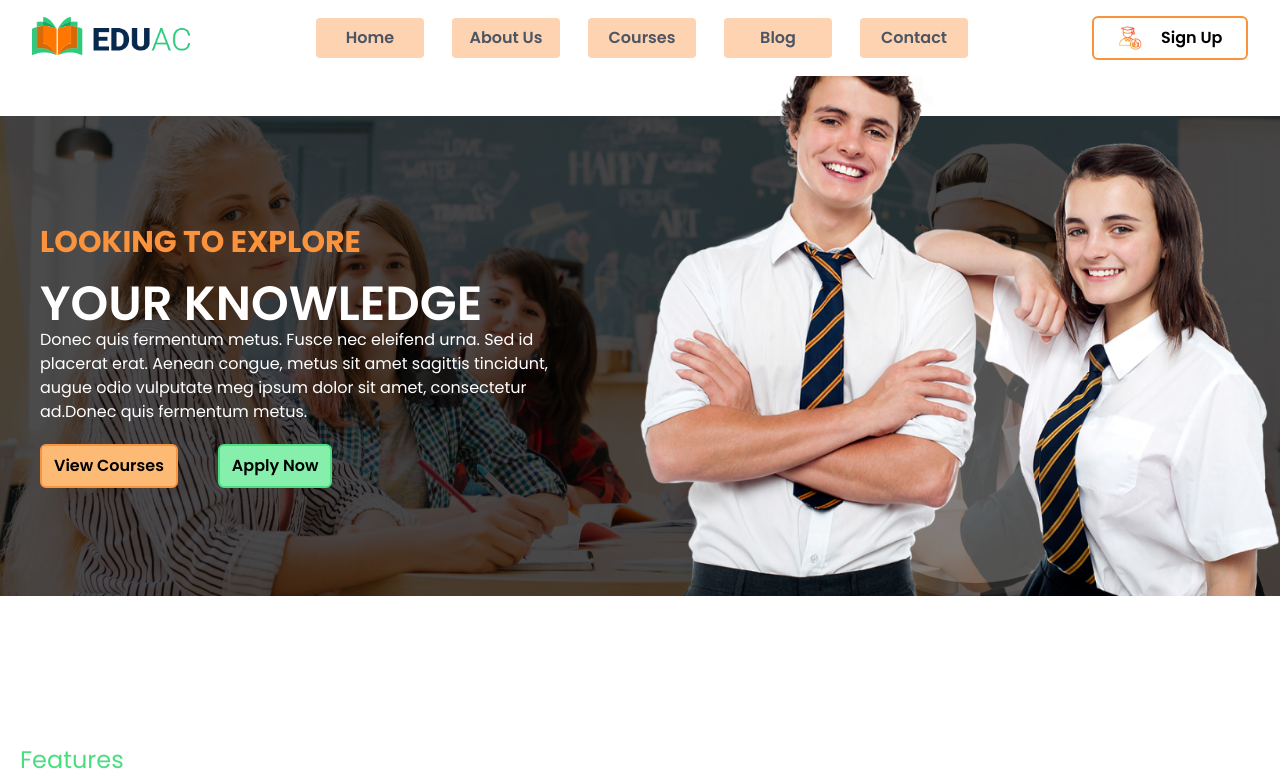
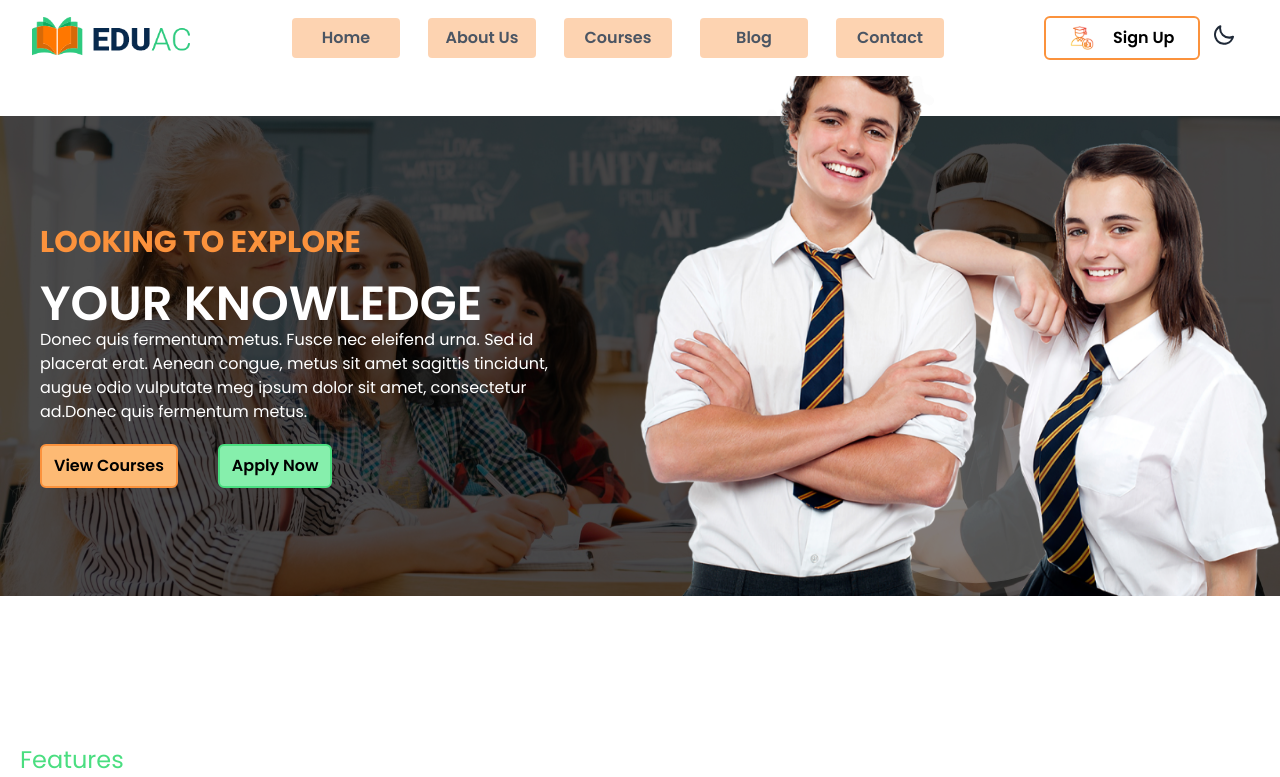
Before and after one commit to RafatSh-hash/Edu.sh, a React (Vite) app: page / in a window 1280 px wide. Shown: the top 777 px of the page. Built offline with nearby package versions, Linux system fonts and the light colour scheme.

Commit message:
Added Toggle Buttons

```diff
--- a/src/Components/Navigation/Navigation.jsx
+++ b/src/Components/Navigation/Navigation.jsx
@@ -27,14 +27,31 @@
                             <li className="text-gray-600 hover:text-black font-semibold w-28 text-center bg-orange-400 bg-opacity-40 rounded-md transition-all duration-500 hover:scale-105 border-2 border-white hover:border-orange-500 hover:bg-white py-2 px-2"><a href="#">Contact</a></li>
                         </ul>
                     </div>
-                    <div className="md:hidden">
+
+
+                    <div className="md:hidden flex items-center justify-center">
+                        <div className='mx-3'>
+                            <label className="swap swap-rotate">
+
+
+                                <input type="checkbox" />
+
+
+                                <svg className="swap-on fill-current w-6 h-6" xmlns="http://www.w3.org/2000/svg" viewBox="0 0 24 24"><path d="M5.64,17l-.71.71a1,1,0,0,0,0,1.41,1,1,0,0,0,1.41,0l.71-.71A1,1,0,0,0,5.64,17ZM5,12a1,1,0,0,0-1-1H3a1,1,0,0,0,0,2H4A1,1,0,0,0,5,12Zm7-7a1,1,0,0,0,1-1V3a1,1,0,0,0-2,0V4A1,1,0,0,0,12,5ZM5.64,7.05a1,1,0,0,0,.7.29,1,1,0,0,0,.71-.29,1,1,0,0,0,0-1.41l-.71-.71A1,1,0,0,0,4.93,6.34Zm12,.29a1,1,0,0,0,.7-.29l.71-.71a1,1,0,1,0-1.41-1.41L17,5.64a1,1,0,0,0,0,1.41A1,1,0,0,0,17.66,7.34ZM21,11H20a1,1,0,0,0,0,2h1a1,1,0,0,0,0-2Zm-9,8a1,1,0,0,0-1,1v1a1,1,0,0,0,2,0V20A1,1,0,0,0,12,19ZM18.36,17A1,1,0,0,0,17,18.36l.71.71a1,1,0,0,0,1.41,0,1,1,0,0,0,0-1.41ZM12,6.5A5.5,5.5,0,1,0,17.5,12,5.51,5.51,0,0,0,12,6.5Zm0,9A3.5,3.5,0,1,1,15.5,12,3.5,3.5,0,0,1,12,15.5Z" /></svg>
+
+
+                                <svg className="swap-off fill-current w-6 h-6" xmlns="http://www.w3.org/2000/svg" viewBox="0 0 24 24"><path d="M21.64,13a1,1,0,0,0-1.05-.14,8.05,8.05,0,0,1-3.37.73A8.15,8.15,0,0,1,9.08,5.49a8.59,8.59,0,0,1,.25-2A1,1,0,0,0,8,2.36,10.14,10.14,0,1,0,22,14.05,1,1,0,0,0,21.64,13Zm-9.5,6.69A8.14,8.14,0,0,1,7.08,5.22v.27A10.15,10.15,0,0,0,17.22,15.63a9.79,9.79,0,0,0,2.1-.22A8.11,8.11,0,0,1,12.14,19.73Z" /></svg>
+
+                            </label>
+                        </div>
                         <button id="mobile-menu-button" className="mobile-menu-button focus:outline-none" onClick={toggleMobileMenu}>
                             <svg className="w-6 h-6" fill="none" stroke="currentColor" viewBox="0 0 24 24" xmlns="http://www.w3.org/2000/svg">
                                 <path strokeLinecap="round" strokeLinejoin="round" strokeWidth="2" d="M4 6h16M4 12h16M4 18h16"></path>
                             </svg>
                         </button>
                     </div>
-                    <div className="hidden sm:block md:block">
+
+                    <div className="hidden sm:block  md:flex lg:flex items-center justify-center" >
                         <button className="border-2 border-orange-400 transition-all duration-500 hover:scale-105 hover:bg-white text-black py-2 px-3 rounded-md" type="submit">
                             <div className="flex justify-evenly items-center w-32">
                                 <div className="w-6 h-6 rounded-full me-2">
@@ -43,6 +60,20 @@
                                 <p className="text-base font-semibold">Sign Up</p>
                             </div>
                         </button>
+                        <div className='mx-3'>
+                            <label className="swap swap-rotate">
+
+
+                                <input type="checkbox" />
+
+
+                                <svg className="swap-on fill-current w-6 h-6" xmlns="http://www.w3.org/2000/svg" viewBox="0 0 24 24"><path d="M5.64,17l-.71.71a1,1,0,0,0,0,1.41,1,1,0,0,0,1.41,0l.71-.71A1,1,0,0,0,5.64,17ZM5,12a1,1,0,0,0-1-1H3a1,1,0,0,0,0,2H4A1,1,0,0,0,5,12Zm7-7a1,1,0,0,0,1-1V3a1,1,0,0,0-2,0V4A1,1,0,0,0,12,5ZM5.64,7.05a1,1,0,0,0,.7.29,1,1,0,0,0,.71-.29,1,1,0,0,0,0-1.41l-.71-.71A1,1,0,0,0,4.93,6.34Zm12,.29a1,1,0,0,0,.7-.29l.71-.71a1,1,0,1,0-1.41-1.41L17,5.64a1,1,0,0,0,0,1.41A1,1,0,0,0,17.66,7.34ZM21,11H20a1,1,0,0,0,0,2h1a1,1,0,0,0,0-2Zm-9,8a1,1,0,0,0-1,1v1a1,1,0,0,0,2,0V20A1,1,0,0,0,12,19ZM18.36,17A1,1,0,0,0,17,18.36l.71.71a1,1,0,0,0,1.41,0,1,1,0,0,0,0-1.41ZM12,6.5A5.5,5.5,0,1,0,17.5,12,5.51,5.51,0,0,0,12,6.5Zm0,9A3.5,3.5,0,1,1,15.5,12,3.5,3.5,0,0,1,12,15.5Z" /></svg>
+
+
+                                <svg className="swap-off fill-current w-6 h-6" xmlns="http://www.w3.org/2000/svg" viewBox="0 0 24 24"><path d="M21.64,13a1,1,0,0,0-1.05-.14,8.05,8.05,0,0,1-3.37.73A8.15,8.15,0,0,1,9.08,5.49a8.59,8.59,0,0,1,.25-2A1,1,0,0,0,8,2.36,10.14,10.14,0,1,0,22,14.05,1,1,0,0,0,21.64,13Zm-9.5,6.69A8.14,8.14,0,0,1,7.08,5.22v.27A10.15,10.15,0,0,0,17.22,15.63a9.79,9.79,0,0,0,2.1-.22A8.11,8.11,0,0,1,12.14,19.73Z" /></svg>
+
+                            </label>
+                        </div>
                     </div>
                 </nav>
             </div>
@@ -55,14 +86,19 @@
                         <li><a className="block py-2 font-semibold hover:bg-orange-500 text-white bg-orange-400 bg-opacity-40 rounded-md transition-all duration-500 hover:scale-105  " href="#">Courses</a></li>
                         <li><a className="block py-2 font-semibold hover:bg-orange-500 text-white bg-orange-400 bg-opacity-40 rounded-md transition-all duration-500 hover:scale-105" href="#">Blog</a></li>
                         <li><a className="block py-2 font-semibold hover:bg-orange-500 text-white bg-orange-400 bg-opacity-40 rounded-md transition-all duration-500 hover:scale-105" href="#">Contact</a></li>
-                        <li><button className="border-2 border-orange-400 transition-all duration-500 hover:scale-105 hover:bg-white text-black py-2 px-3 rounded-md" type="submit">
-                            <div className="flex justify-evenly items-center w-36">
-                                <div className="w-6 h-6 rounded-full me-2">
-                                    <img src={scholar} className="w-full h-full" alt="" />
+                        <li>
+
+
+                            <button className="border-2 border-orange-400 transition-all duration-500 hover:scale-105 hover:bg-white text-black py-2 px-3 rounded-md" type="submit">
+                                <div className="flex justify-evenly items-center w-36">
+                                    <div className="w-6 h-6 rounded-full me-2">
+                                        <img src={scholar} className="w-full h-full" alt="" />
+                                    </div>
+                                    <p className="text-base font-semibold">Sign Up</p>
                                 </div>
-                                <p className="text-base font-semibold">Sign Up</p>
-                            </div>
-                        </button></li>
+                            </button>
+
+                        </li>
                     </ul>
                 </div>
             )}
```
Also changed, not shown: src/assets/moon.png (added), src/assets/sun.png (added).
